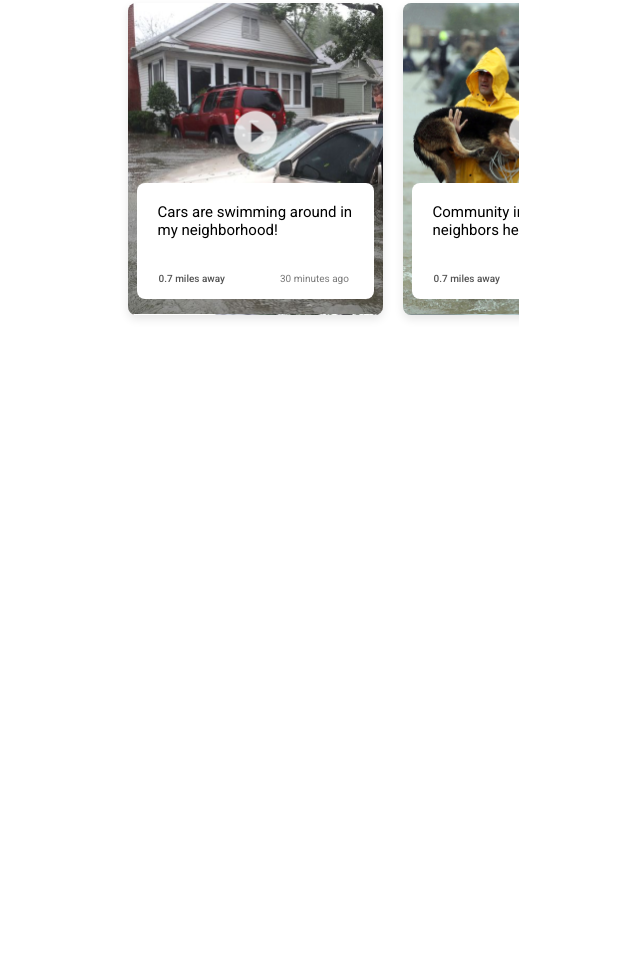
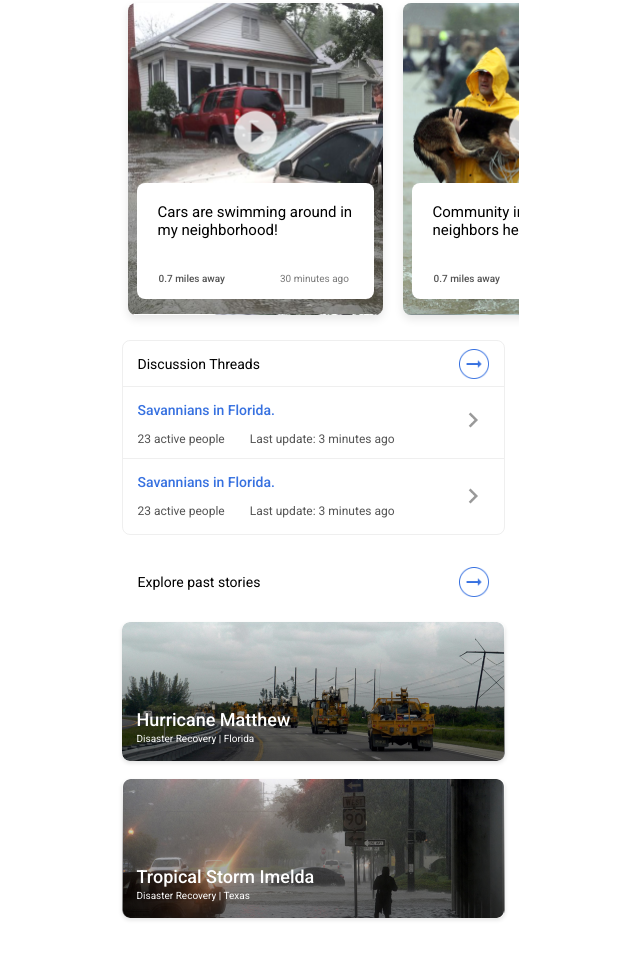
Before and after one commit to sarahdoncals/raise, a plain HTML site: page Stories.html in a window 1280 px wide. Shown: the part 699-1658 px from the top of the page, without its empty margins (327-967 px from the left). Drawn offline with Linux system fonts and the light colour scheme.

Commit message:
did more

```diff
--- a/index2.html
+++ b/Stories.html
@@ -5,7 +5,7 @@
     <meta name="viewport" content="width=device-width, initial-scale=1.0">
     <meta http-equiv="X-UA-Compatible" content="ie=edge">
     <link rel="stylesheet" href="style.css">
-    <title>raise 2</title>
+    <title>Google Raise - Stories</title>
 </head>
 <body>
 <div class="leftWall"></div>
@@ -71,27 +71,40 @@
     </div>
     <div class="TWOdiscussionThreads">
         <div class="TWOdTop">
-            <p class="TWOdTitle"></p>
-            <img src="" alt="" class="TWOdArrow">
+            <p class="TWOdTitle">Discussion Threads</p>
+            <img src="./assets/rightArrow.png" alt="" class="TWOdArrow">
         </div>
         <div class="TWOdThread">
             <div class="TWOdBar"></div>
-            <p class="TWOdThreadTitle"></p>
-            <div class="TWOdChevron"></div>
+            <p class="TWOdThreadTitle">Savannians in Florida.</p>
+            <img src="./assets/chevron.png" alt="" class="TWOdChevron">
             <div class="TWOdThreadBottom">
-                <p class="TWOdActive"></p>
-                <p class="TWOdUpdate"></p>
+                <p class="TWOdActive">23 active people</p>
+                <p class="TWOdUpdate">Last update: 3 minutes ago</p>
+            </div>
+        </div>
+        <div class="TWOdThread">
+            <div class="TWOdBar"></div>
+            <p class="TWOdThreadTitle">Savannians in Florida.</p>
+            <img src="./assets/chevron.png" alt="" class="TWOdChevron2">
+            <div class="TWOdThreadBottom">
+                <p class="TWOdActive">23 active people</p>
+                <p class="TWOdUpdate">Last update: 3 minutes ago</p>
             </div>
         </div>
     </div>
     <div class="TWOpastStories">
         <div class="TWOsTop">
-            <p class="TWOsTopTitle"></p>
-            <img src="" alt="" class="TWOsArrow">
+            <p class="TWOsTopTitle">Explore past stories</p>
+            <img src="./assets/rightArrow.png" alt="" class="TWOsArrow">
         </div>
-        <div class="TWOsStory">
-            <p class="TWOsStoryTitle"></p>
-            <p class="TWOsStoryDesc"></p>
+        <div class="TWOsStory TWOsStory1">
+            <p class="TWOsStoryTitle">Hurricane Matthew</p>
+            <p class="TWOsStoryDesc">Disaster Recovery | Florida</p>
+        </div>
+        <div class="TWOsStory TWOsStory2">
+            <p class="TWOsStoryTitle">Tropical Storm Imelda</p>
+            <p class="TWOsStoryDesc">Disaster Recovery | Texas</p>
         </div>
     </div>
 
--- a/style.css
+++ b/style.css
@@ -689,7 +689,7 @@ nav {
 .TWOcsTopText {
     font-family: 'Roboto', sans-serif;
     font-style: normal;
-    font-weight: 400;
+    font-weight: 500;
     font-size: 14px;
     padding-bottom: 10px
 }
@@ -700,3 +700,195 @@ nav {
     margin-top: 12px;
     margin-left: 2px;
 }
+
+.TWOdiscussionThreads {
+    width: 383px;
+    height: 195px;
+    border-radius: 8px;
+    border: 1px solid rgba(176, 176, 176, 0.2);
+    box-sizing: border-box;
+    margin: auto;
+    margin-top: 350px;
+}
+
+.TWOdTop {
+    display: flex;
+}
+
+.TWOdArrow {
+    width: 30px;
+    height: 30px;
+    margin: auto;
+}
+
+.TWOdArrow:hover {
+    cursor: pointer;
+}
+
+.TWOdTitle {
+    font-family: 'Roboto', sans-serif;
+    font-style: normal;
+    font-weight: 400;
+    font-size: 14px;
+    margin-left: 15px;
+    margin-right: 185px;
+    margin-top: 15px;
+}
+
+.TWOdBar {
+    width: 100%;
+    height: 1px;
+    background-color: rgba(176, 176, 176, 0.2)
+}
+
+.TWOdThreadTitle {
+    margin-left: 15px;
+    font-size: 14px;
+    color: #3771E0;
+    font-weight: 500;
+    margin-top: 15px;
+}
+
+.TWOdChevron {
+    opacity: 0.4;
+    width: 30px;
+    height: 30px;
+    position: absolute;
+    margin-left: 335px;
+    top: 1104px;
+}
+
+.TWOdChevron2 {
+    opacity: 0.4;
+    width: 30px;
+    height: 30px;
+    position: absolute;
+    margin-left: 335px;
+    top: 1180px;
+}
+
+.TWOdThreadBottom {
+    font-family: 'Roboto', sans-serif;
+    font-style: normal;
+    font-weight: 400;
+    font-size: 12px;
+    color: #545454;
+    display: flex;
+    margin-left: 15px;
+    margin-top: -12px;
+}
+
+.TWOdUpdate {
+    margin-left: 25px;
+}
+
+.TWOdThread:hover {
+    cursor: pointer;
+}
+
+.TWOpastStories {
+    margin: auto;
+}
+
+.TWOsTop {
+    display: flex;
+    margin-left: 30px;
+    margin-top: 25px;
+}
+
+.TWOsTopTitle {
+    font-size: 14px;
+    margin-right: 170px;
+}
+
+.TWOsArrow {
+    width: 30px;
+    height: 30px;
+    margin: auto;
+
+}
+
+.TWOsArrow:hover {
+    cursor: pointer;
+}
+
+.TWOsStory {
+    width: 383px;
+    height: 139px;
+    border-radius: 8px;
+    background-image: url("./assets/story1.png");
+    background-size: contain;
+    box-shadow: 0px 2px 4px #E2E2E2;
+    color: white;
+    margin: auto;
+}
+
+.TWOsStory1 {
+    background-image: url("./assets/story1.png");
+}
+
+.TWOsStory2 {
+    background-image: url("./assets/story2.png");
+}
+
+.TWOsStory p {
+    margin-left: 15px;
+}
+
+.TWOsStoryTitle {
+    font-size: 18px;
+    font-weight: 500;
+    padding-top: 87px;
+}
+
+.TWOsStoryDesc {
+    margin-top: -15px;
+    font-size: 10px;
+    font-weight: 400;
+}
+
+
+.THREEfilterBar {
+    margin:auto;
+    margin-top: 125px;
+    display: flex;
+    margin-left: 15px;
+    align-items: center;
+    position: absolute;
+}
+
+.THREEfilterImg {
+    width: 24px;
+    height: 24px;
+}
+
+.THREEfilterSearch {
+    width: 44px;
+    height: 33px;
+    padding: 5px 10px 5px 10px;
+    border: 1px solid rgba(176, 176, 176, 0.2);
+    box-sizing: border-box;
+    border-radius: 30px;
+    margin-left: 15px;
+}
+
+.THREEfilterItem {
+    font-size: 14px;
+    color: #545454;
+    padding: 8px 12px 8px 12px;
+    border: 1px solid rgba(176, 176, 176, 0.2);
+    box-sizing: border-box;
+    border-radius: 30px;
+    margin-left: 12px;
+}
+
+.THREEfilterBar img:hover, .THREEfilterBar p:hover {
+    cursor: pointer;
+}
+
+.THREEresults {
+    font-size: 12px;
+    color: #545454;
+    margin-top: 190px;
+    margin-left: 15px;
+}
```
Also changed, not shown: Donate.html (added, +94 -0 lines), Search.html (renamed from index.html, +1 -1 lines), assets/donate1.png (added), assets/donate2.png (added), assets/filter.png (added), assets/rightArrow.png (added), assets/search2.png (added), assets/story1.png (added), assets/story2.png (added), 4 other files.
